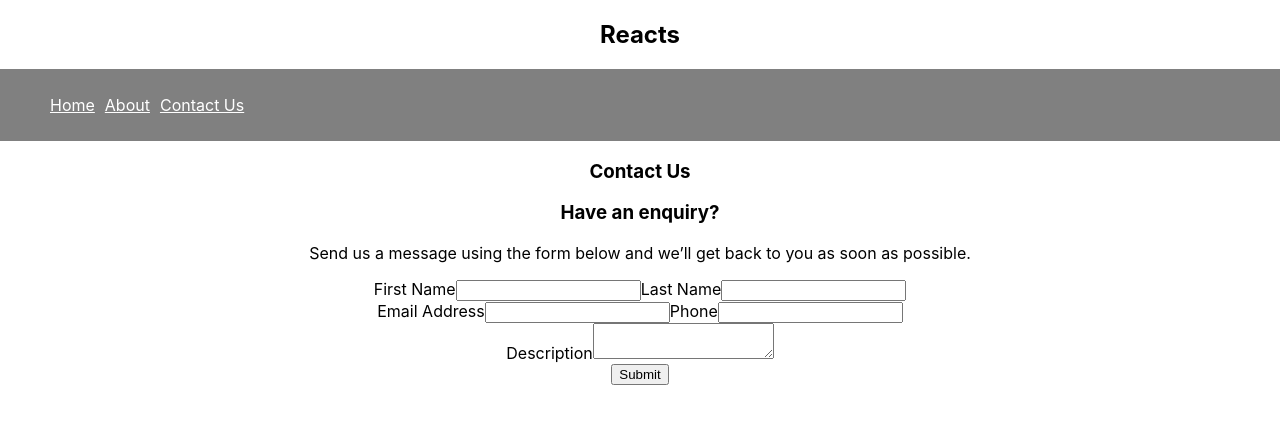
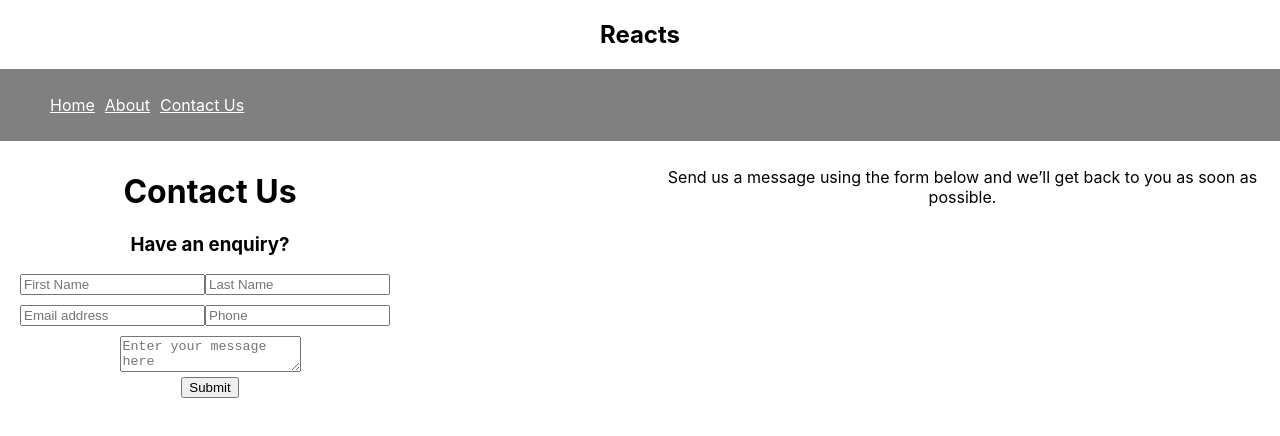
Before and after one commit to ksaluja-saluja/react_sample, a React (Create React App) app: page /contact in a window 1280 px wide. Shown: the top 436 px of the page. Built offline with nearby package versions, Linux system fonts and the light colour scheme.

Commit message:
use formik hook

```diff
--- a/package.json
+++ b/package.json
@@ -17,7 +17,8 @@
     "react-scripts": "5.0.1",
     "styled-components": "^6.1.13",
     "typescript": "^4.9.5",
-    "web-vitals": "^2.1.4"
+    "web-vitals": "^2.1.4",
+    "yup": "^1.4.0"
   },
   "scripts": {
     "start": "react-scripts start",
--- a/src/components/Styles.tsx
+++ b/src/components/Styles.tsx
@@ -15,6 +15,34 @@ export const MainContainer = styled.div`
 `;
 
 export const ChildContainer = styled.div`
-  color: green;
   padding: 10px 10px 10px 10px;
 `;
+
+export const InlineContainer = styled.div`
+  display: inline-block;
+  align-items: left;
+  background-color: yellow;
+`;
+
+export const FlexContainer = styled.div`
+  display: flex;
+  width: 100%;
+
+  .child {
+    flex: 1;
+    /* border: 2px solid blueviolet; */
+    margin: 10px;
+  }
+  .child:first-child {
+    margin-right: 20px;
+  }
+`;
+
+export const BlockContainer = styled.div`
+  display: block;
+  background-color: lightgray;
+`;
+
+export const ErrorContainer = styled.div`
+  color: red;
+`;
--- a/src/pages/contact/ContactUs.tsx
+++ b/src/pages/contact/ContactUs.tsx
@@ -1,47 +1,120 @@
+import * as yup from "yup";
+import { useFormik } from "formik";
 import Navbar from "../../components/Navbar";
-import { Formik, Form, Field } from "formik";
+import { FlexContainer, ErrorContainer } from "../../components/Styles";
 
 const ContactUs = () => {
+  const form = useFormik({
+    initialValues: {
+      firstName: "",
+      lastName: "",
+      email: "",
+      phone: "",
+      details: "",
+    },
+    onSubmit: (values) => {
+      console.log("Values", values);
+    },
+    validationSchema: yup.object({
+      firstName: yup.string().required("*"),
+      lastName: yup.string().required("*"),
+      email: yup.string().required("*"),
+      phone: yup.string().required("*"),
+      details: yup.string().required("*"),
+    }),
+  });
   return (
     <>
-      <div>
-        <Navbar></Navbar>
-        <h3>Contact Us</h3>
-        <div>
-          <h3>Have an enquiry?</h3>
+      <Navbar></Navbar>
+      <FlexContainer>
+        <FlexContainer className="child">
+          <div>
+            <h1>Contact Us</h1>
+            <h3>Have an enquiry?</h3>
+            <div>
+              <form onSubmit={form.handleSubmit}>
+                <FlexContainer className="child">
+                  <input
+                    name="firstName"
+                    placeholder="First Name"
+                    value={form.values.firstName}
+                    onChange={form.handleChange}
+                    onBlur={form.handleBlur}
+                  ></input>
+                  <ErrorContainer>
+                    {form.errors.firstName &&
+                      form.touched.firstName &&
+                      form.errors.firstName}
+                  </ErrorContainer>
+                  <input
+                    name="lastName"
+                    placeholder="Last Name"
+                    value={form.values.lastName}
+                    onChange={form.handleChange}
+                    onBlur={form.handleBlur}
+                  ></input>
+                  <ErrorContainer>
+                    {form.errors.lastName &&
+                      form.touched.lastName &&
+                      form.errors.lastName}
+                  </ErrorContainer>
+                </FlexContainer>
+                <FlexContainer className="child">
+                  <input
+                    name="email"
+                    type="email"
+                    placeholder="Email address"
+                    value={form.values.email}
+                    onChange={form.handleChange}
+                    onBlur={form.handleBlur}
+                  ></input>
+                  <ErrorContainer>
+                    {form.errors.email &&
+                      form.touched.email &&
+                      form.errors.email}
+                  </ErrorContainer>
+                  <input
+                    name="phone"
+                    placeholder="Phone"
+                    value={form.values.phone}
+                    onChange={form.handleChange}
+                    onBlur={form.handleBlur}
+                  ></input>
+                  <ErrorContainer>
+                    {form.errors.phone &&
+                      form.touched.phone &&
+                      form.errors.phone}
+                  </ErrorContainer>
+                </FlexContainer>
+                <div>
+                  <textarea
+                    name="details"
+                    placeholder="Enter your message here"
+                    value={form.values.details}
+                    onChange={form.handleChange}
+                    onBlur={form.handleBlur}
+                  ></textarea>
+                </div>
+                <ErrorContainer>
+                  {form.errors.details &&
+                    form.touched.details &&
+                    form.errors.details}
+                </ErrorContainer>
+                <div>
+                  <button type="submit">Submit</button>
+                </div>
+              </form>
+            </div>
+          </div>
+        </FlexContainer>
+
+        <FlexContainer className="child">
           <p>
             Send us a message using the form below and we’ll get back to you as
             soon as possible.
           </p>
-        </div>
-        <div>
-          <Formik onSubmit={() => {}} initialValues={{}}>
-            {({ isSubmitting }) => (
-              <Form>
-                <div>
-                  <label htmlFor="firstName">First Name</label>
-                  <Field type="text" name="firstName"></Field>
-                  <label htmlFor="lastName">Last Name</label>
-                  <Field type="text" name="lastName"></Field>
-                </div>
-                <div>
-                  <label htmlFor="emailAddress">Email Address</label>
-                  <Field type="email" name="emailAddress"></Field>
-                  <label htmlFor="phone">Phone</label>
-                  <Field type="text" name="phone"></Field>
-                </div>
-                <div>
-                  <label htmlFor="details">Description</label>
-                  <Field component="textarea" name="details"></Field>
-                </div>
-                <div>
-                  <button type="submit">Submit</button>
-                </div>
-              </Form>
-            )}
-          </Formik>
-        </div>
-      </div>
+        </FlexContainer>
+      </FlexContainer>
     </>
   );
 };
```
Also changed, not shown: 1 other file (tests, documents, lock files or other folders).
